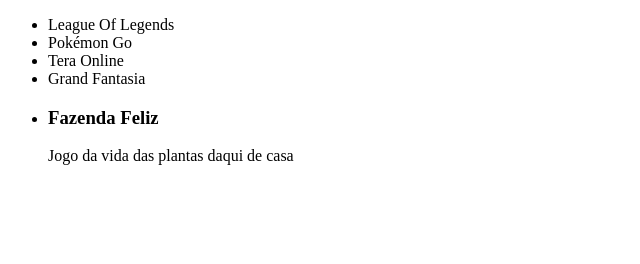
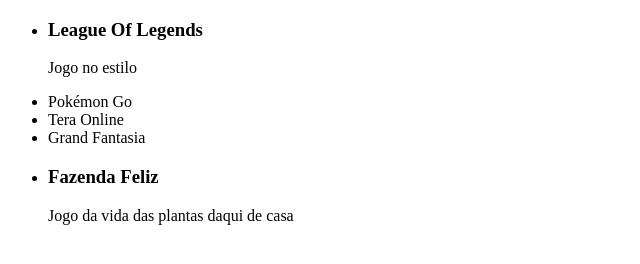
Before and after one commit to MimMarcelo/Alura-git, a website: page public_html/index.html in a window 1280 px wide. Shown: the whole page, without its empty margins (0-640 px from the left). Drawn offline with Linux system fonts and the light colour scheme.

Commit message:
Descrição do jogo League Of Legends

```diff
--- a/public_html/index.html
+++ b/public_html/index.html
@@ -7,7 +7,12 @@
     </head>
     <body>
         <ul>
-            <li>League Of Legends</li>
+            <li>
+                <section>
+                    <h3>League Of Legends</h3>
+                    <p>Jogo no estilo</p>
+                </section>
+            </li>
             <li>Pokémon Go</li>
             <li>Tera Online</li>
             <li>Grand Fantasia</li>
```
